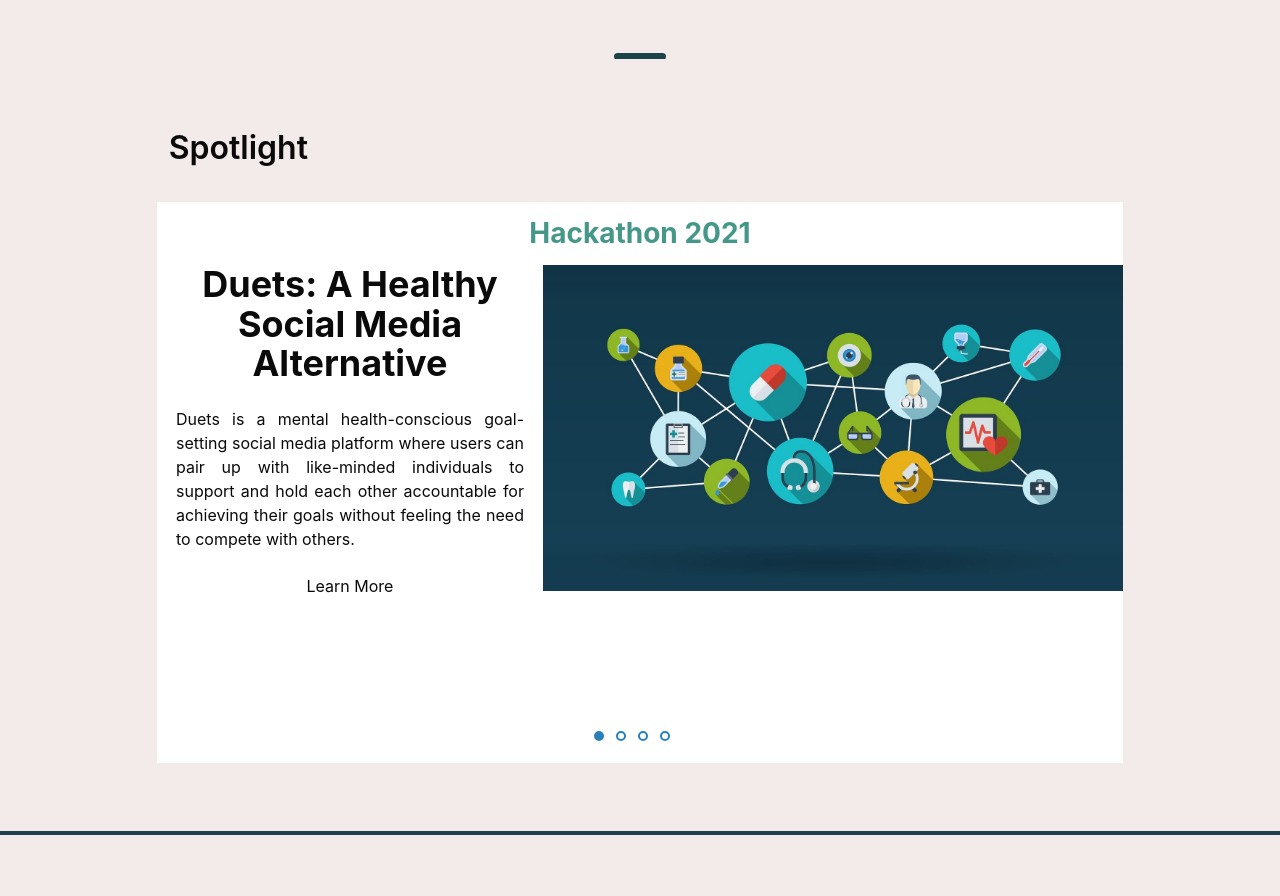
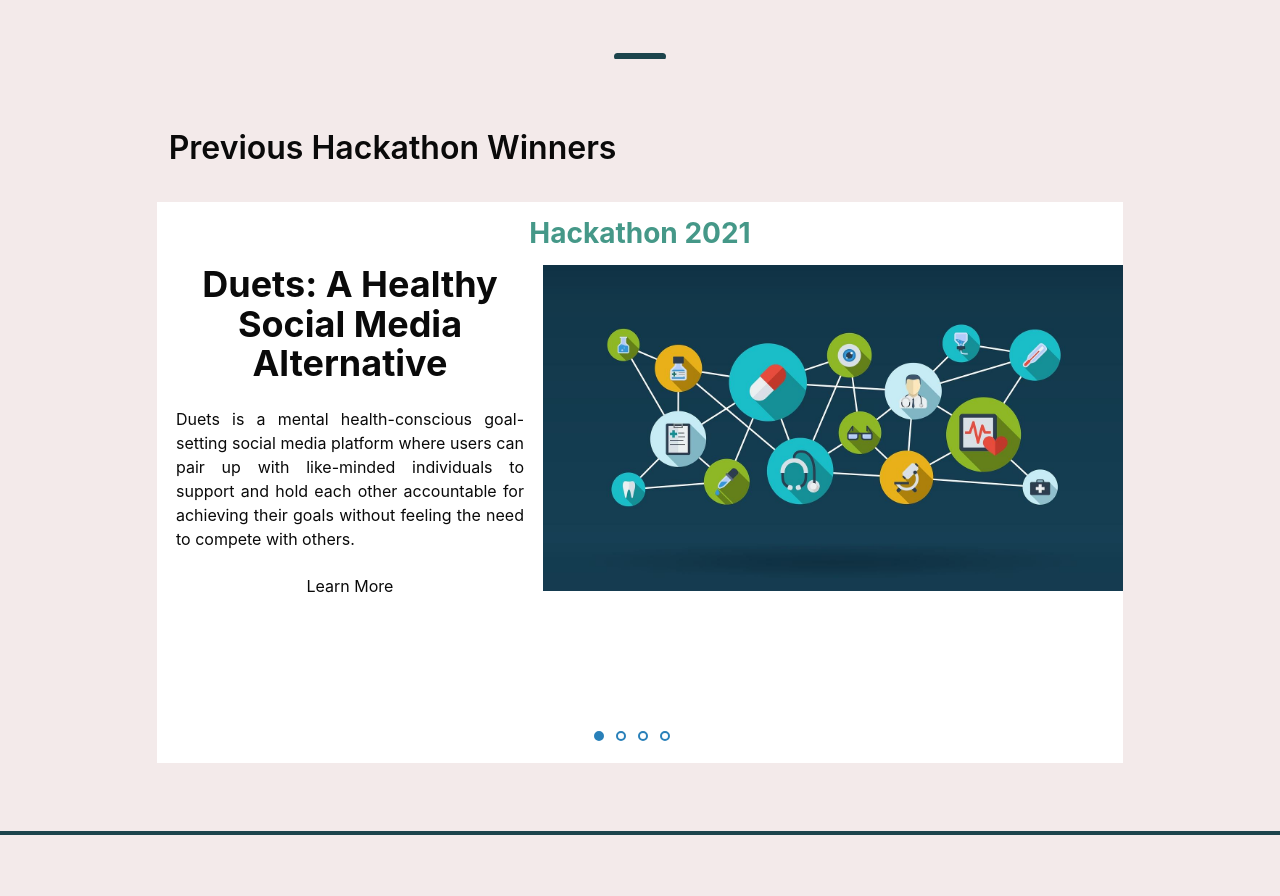
Before and after one commit to ashishks55/seneca-hackathon-2022, a Gatsby site: page / in a window 1280 px wide. Shown: the part 5430-6326 px from the top of the page. Built offline with nearby package versions, Linux system fonts and the light colour scheme; Gatsby itself is replaced by a stand-in of ours.

Commit message:
spotlight title changed

```diff
--- a/src/components/home/spotlight.js
+++ b/src/components/home/spotlight.js
@@ -42,7 +42,7 @@ const Spotlight = () => {
         <div className="hero-body hero-body-2">
             <div className='columns'>
                 <div className='column is-10 is-offset-1'>
-                    <h1 className="title">Spotlight</h1><br/>
+                    <h1 className="title">Previous Hackathon Winners</h1><br/>
                     <div className='spotlight columns flex-wrap'>
                             <div class="carrousel">
                                 				<h2>Hackathon 2021</h2>
```
